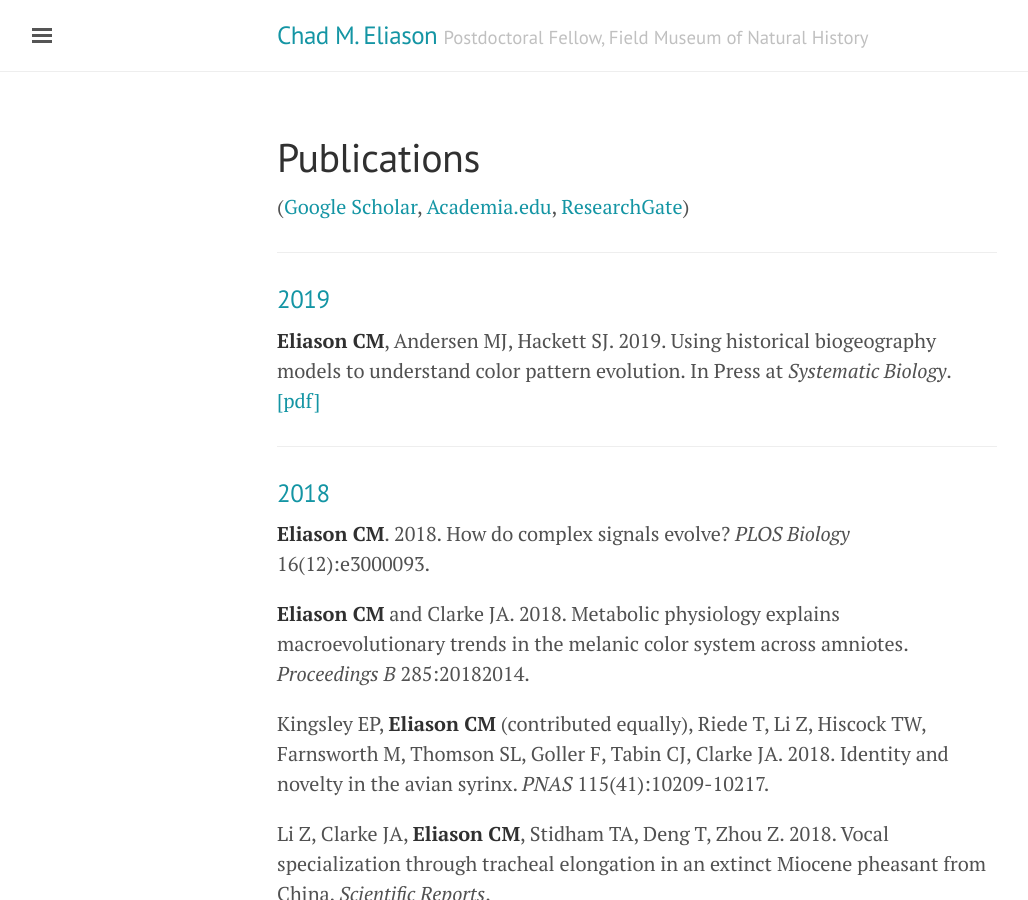
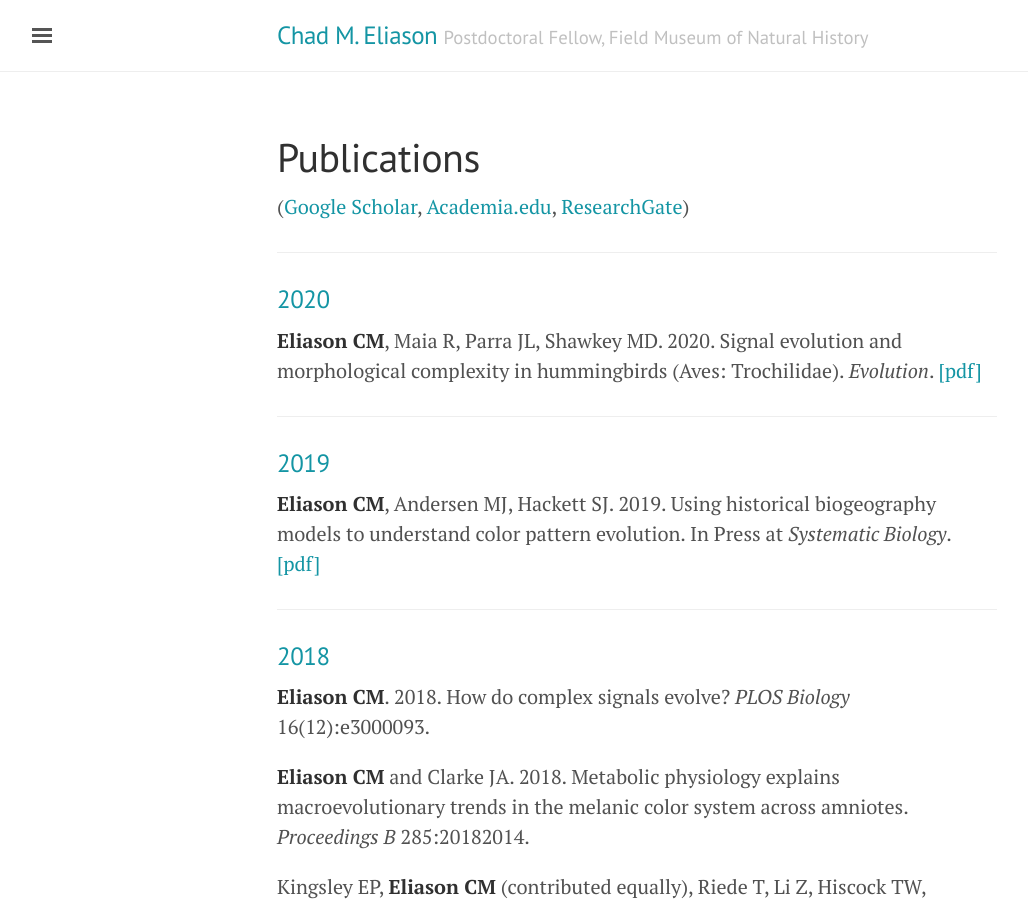
Before and after one commit to celiason/celiason.github.io, a Jekyll site: the page built from 2-publications.md, in a window 1280 px wide and 900 px high. Shown: the whole window, without its empty margins (3-1031 px from the left). Built offline with Jekyll 4.4.1, drawn with Linux system fonts in a browser that asks for light colours.

Commit message:
new pubs

```diff
--- a/2-publications.md
+++ b/2-publications.md
@@ -9,7 +9,16 @@ title: Publications
 
 ---
 
+### 2020
+
+__Eliason CM__, Maia R, Parra JL, Shawkey MD. 2020. Signal evolution and morphological complexity in hummingbirds (Aves: Trochilidae). _Evolution_. [[pdf]]({{url}}/pdfs/hummingbirds.pdf)
+
+
+---
+
 ### 2019
+
+
 
 __Eliason CM__, Andersen MJ, Hackett SJ. 2019. Using historical biogeography models to understand color pattern evolution. In Press at _Systematic Biology_. [[pdf]]({{url}}/pdfs/plumage.pdf)
 
```
Also changed, not shown: 11 other files.
